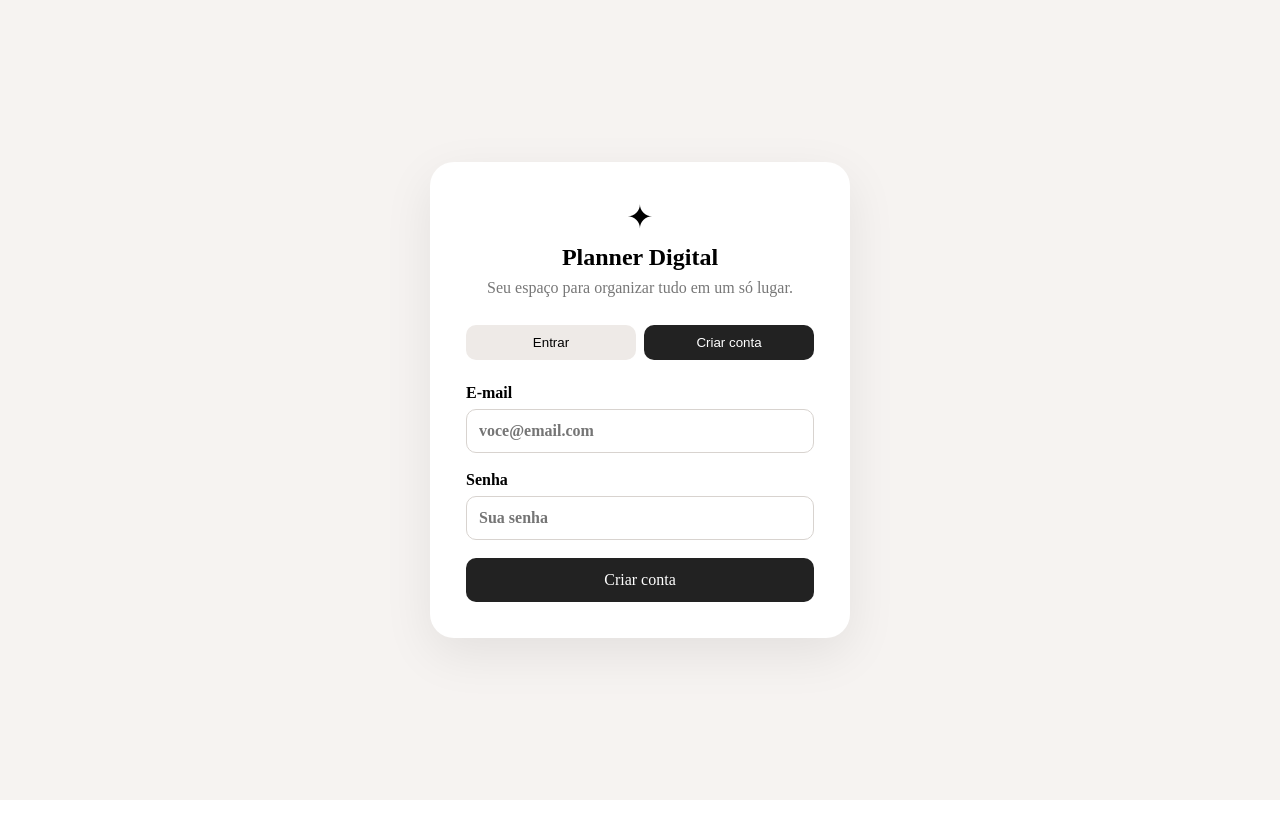
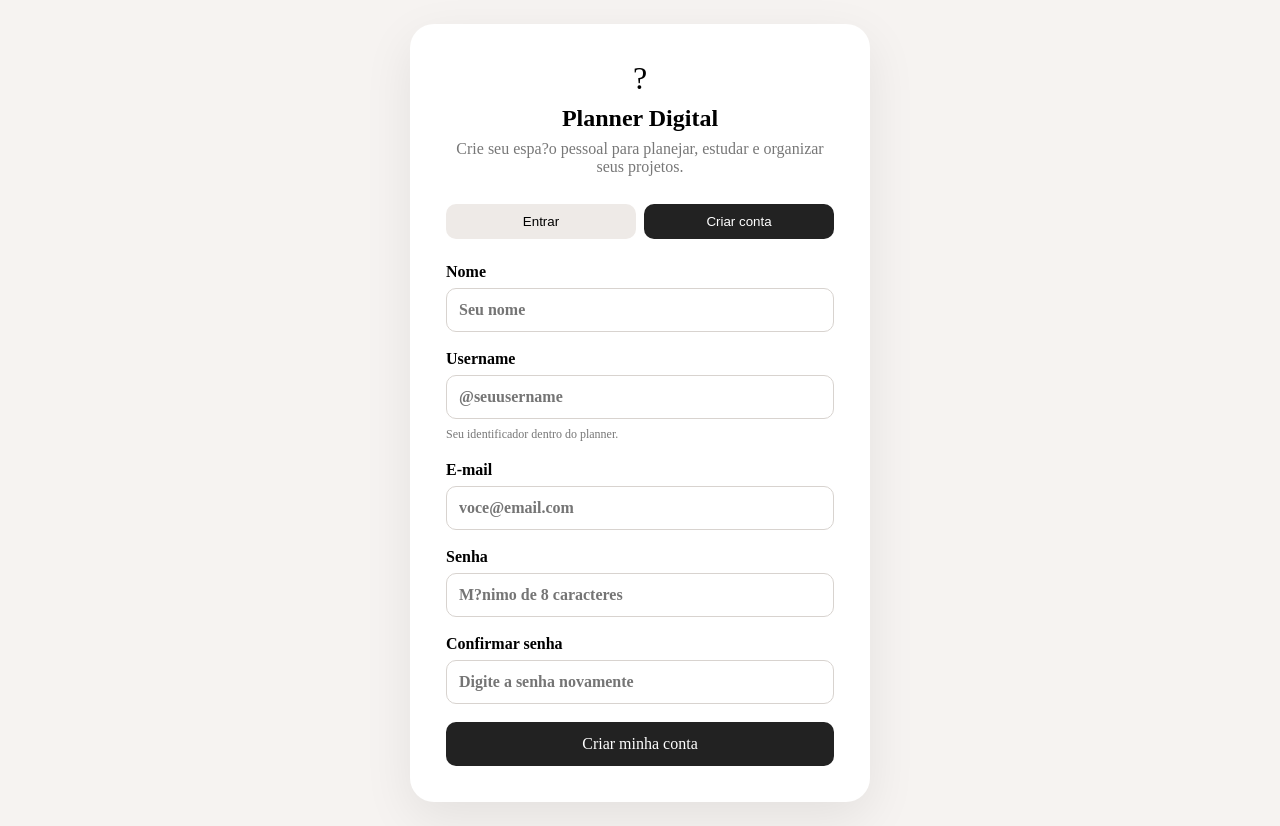
Before and after one commit to GioduarteDev/planner-digital, a React (Vite) app in the folder frontend/: page /login in a window 1280 px wide. Both pictures are taken after a click on the button "Criar conta". Before the commit the page ends 800 px from the top, so only its background shows below. Built offline with nearby package versions, Linux system fonts and the light colour scheme; no server answers.

Commit message:
feat: improve authentication and registration flow

```diff
--- a/frontend/src/pages/Auth/AuthPage.css
+++ b/frontend/src/pages/Auth/AuthPage.css
@@ -9,7 +9,7 @@
 
 .auth-card {
   width: 100%;
-  max-width: 420px;
+  max-width: 460px;
   padding: 36px;
   border-radius: 24px;
   background: white;
@@ -99,3 +99,24 @@
   color: #b42318;
   font-size: 14px;
 }
+
+/* Auth flow v2 */
+
+.auth-form input:focus {
+  outline: none;
+  border-color: #222;
+  box-shadow:
+    0 0 0 3px
+    rgba(34, 34, 34, 0.08);
+}
+
+.auth-field-hint {
+  color: #777;
+  font-size: 12px;
+  font-weight: 400;
+  line-height: 1.4;
+}
+
+.auth-submit:hover:not(:disabled) {
+  opacity: 0.9;
+}
--- a/frontend/src/pages/Auth/AuthPage.tsx
+++ b/frontend/src/pages/Auth/AuthPage.tsx
@@ -26,6 +26,8 @@ type AuthMode =
 type UserFromApi = {
   id: number
   email: string
+  name: string
+  username: string | null
   created_at: string
 }
 
@@ -39,7 +41,6 @@ function AuthPage() {
   const navigate =
     useNavigate()
 
-
   const [
     mode,
     setMode,
@@ -48,33 +49,40 @@ function AuthPage() {
       'login',
     )
 
+  const [
+    name,
+    setName,
+  ] = useState('')
+
+  const [
+    username,
+    setUsername,
+  ] = useState('')
 
   const [
     email,
     setEmail,
-  ] =
-    useState('')
-
+  ] = useState('')
 
   const [
     password,
     setPassword,
-  ] =
-    useState('')
+  ] = useState('')
 
+  const [
+    confirmPassword,
+    setConfirmPassword,
+  ] = useState('')
 
   const [
     error,
     setError,
-  ] =
-    useState('')
-
+  ] = useState('')
 
   const [
     isLoading,
     setIsLoading,
-  ] =
-    useState(false)
+  ] = useState(false)
 
 
   async function handleSubmit(
@@ -84,9 +92,21 @@ function AuthPage() {
 
     setError('')
 
+    const normalizedEmail =
+      email.trim()
+
+    const normalizedName =
+      name.trim()
+
+    const normalizedUsername =
+      username
+        .trim()
+        .replace(/^@+/, '')
+        .toLowerCase()
+
 
     if (
-      email.trim() === ''
+      normalizedEmail === ''
       || password === ''
     ) {
       setError(
@@ -97,15 +117,90 @@ function AuthPage() {
     }
 
 
+    if (password.length < 8) {
+      setError(
+        'A senha precisa ter pelo menos 8 caracteres.',
+      )
+
+      return
+    }
+
+
+    if (mode === 'register') {
+      if (normalizedName === '') {
+        setError(
+          'Digite seu nome.',
+        )
+
+        return
+      }
+
+      if (normalizedUsername === '') {
+        setError(
+          'Escolha um username.',
+        )
+
+        return
+      }
+
+      if (
+        normalizedUsername.length < 3
+      ) {
+        setError(
+          'O username precisa ter pelo menos 3 caracteres.',
+        )
+
+        return
+      }
+
+      if (
+        !/^[a-z0-9._]+$/.test(
+          normalizedUsername,
+        )
+      ) {
+        setError(
+          'O username pode usar letras, n?meros, ponto e underscore.',
+        )
+
+        return
+      }
+
+      if (
+        password !== confirmPassword
+      ) {
+        setError(
+          'As senhas n?o coincidem.',
+        )
+
+        return
+      }
+    }
+
+
     try {
       setIsLoading(true)
-
 
       const endpoint =
         mode === 'login'
           ? '/auth/login'
           : '/auth/register'
 
+      const body =
+        mode === 'login'
+          ? {
+              email:
+                normalizedEmail,
+              password,
+            }
+          : {
+              name:
+                normalizedName,
+              username:
+                normalizedUsername,
+              email:
+                normalizedEmail,
+              password,
+            }
 
       const response =
         await apiRequest<AuthResponse>(
@@ -113,18 +208,16 @@ function AuthPage() {
           {
             method: 'POST',
 
-            body: JSON.stringify({
-              email,
-              password,
-            }),
+            body:
+              JSON.stringify(
+                body,
+              ),
           },
         )
-
 
       saveAuth(
         response.user,
       )
-
 
       navigate(
         '/',
@@ -135,7 +228,6 @@ function AuthPage() {
     } catch (error) {
       console.error(error)
 
-
       if (
         error instanceof Error
       ) {
@@ -144,7 +236,9 @@ function AuthPage() {
         )
       } else {
         setError(
-          'Não foi possível entrar.',
+          mode === 'login'
+            ? 'N?o foi poss?vel entrar.'
+            : 'N?o foi poss?vel criar sua conta.',
         )
       }
     } finally {
@@ -162,6 +256,7 @@ function AuthPage() {
 
     setError('')
     setPassword('')
+    setConfirmPassword('')
   }
 
 
@@ -170,7 +265,7 @@ function AuthPage() {
       <section className="auth-card">
         <div className="auth-title">
           <span>
-            ✦
+            ?
           </span>
 
           <h1>
@@ -178,8 +273,13 @@ function AuthPage() {
           </h1>
 
           <p>
-            Seu espaço para organizar
-            tudo em um só lugar.
+            {mode === 'login'
+              ? (
+                  'Entre no seu espa?o de organiza??o.'
+                )
+              : (
+                  'Crie seu espa?o pessoal para planejar, estudar e organizar seus projetos.'
+                )}
           </p>
         </div>
 
@@ -202,7 +302,6 @@ function AuthPage() {
           >
             Entrar
           </button>
-
 
           <button
             type="button"
@@ -230,18 +329,62 @@ function AuthPage() {
             handleSubmit
           }
         >
+          {mode === 'register' && (
+            <>
+              <label>
+                Nome
+
+                <input
+                  type="text"
+                  value={name}
+                  placeholder="Seu nome"
+                  autoComplete="name"
+                  maxLength={120}
+                  onChange={(event) =>
+                    setName(
+                      event.target.value,
+                    )
+                  }
+                />
+              </label>
+
+
+              <label>
+                Username
+
+                <input
+                  type="text"
+                  value={username}
+                  placeholder="@seuusername"
+                  autoComplete="username"
+                  autoCapitalize="none"
+                  spellCheck={false}
+                  minLength={3}
+                  maxLength={50}
+                  onChange={(event) =>
+                    setUsername(
+                      event.target.value,
+                    )
+                  }
+                />
+
+                <span className="auth-field-hint">
+                  Seu identificador dentro do planner.
+                </span>
+              </label>
+            </>
+          )}
+
+
           <label>
             E-mail
 
             <input
               type="email"
-
-              value={
-                email
-              }
-
+              value={email}
               placeholder="voce@email.com"
-
+              autoComplete="email"
+              maxLength={255}
               onChange={(event) =>
                 setEmail(
                   event.target.value,
@@ -256,15 +399,19 @@ function AuthPage() {
 
             <input
               type="password"
-
-              value={
-                password
+              value={password}
+              placeholder={
+                mode === 'register'
+                  ? 'M?nimo de 8 caracteres'
+                  : 'Sua senha'
               }
-
-              placeholder="Sua senha"
-
               minLength={8}
-
+              maxLength={128}
+              autoComplete={
+                mode === 'login'
+                  ? 'current-password'
+                  : 'new-password'
+              }
               onChange={(event) =>
                 setPassword(
                   event.target.value,
@@ -272,6 +419,29 @@ function AuthPage() {
               }
             />
           </label>
+
+
+          {mode === 'register' && (
+            <label>
+              Confirmar senha
+
+              <input
+                type="password"
+                value={
+                  confirmPassword
+                }
+                placeholder="Digite a senha novamente"
+                minLength={8}
+                maxLength={128}
+                autoComplete="new-password"
+                onChange={(event) =>
+                  setConfirmPassword(
+                    event.target.value,
+                  )
+                }
+              />
+            </label>
+          )}
 
 
           {error && (
@@ -284,7 +454,6 @@ function AuthPage() {
           <button
             className="auth-submit"
             type="submit"
-
             disabled={
               isLoading
             }
@@ -293,7 +462,7 @@ function AuthPage() {
               ? 'Carregando...'
               : mode === 'login'
                 ? 'Entrar'
-                : 'Criar conta'}
+                : 'Criar minha conta'}
           </button>
         </form>
       </section>
--- a/frontend/src/services/api.ts
+++ b/frontend/src/services/api.ts
@@ -1,6 +1,12 @@
+const DEV_API_HOST =
+  typeof window !== 'undefined'
+    ? window.location.hostname
+    : '127.0.0.1'
+
+
 export const API_URL =
   import.meta.env.VITE_API_URL
-  ?? 'http://127.0.0.1:8000'
+  || `http://${DEV_API_HOST}:8000`
 
 
 const USER_KEY =
```
